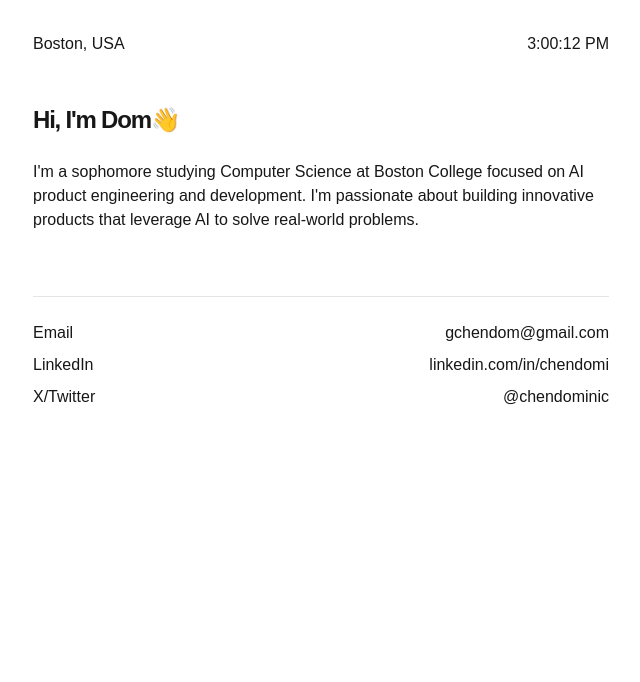
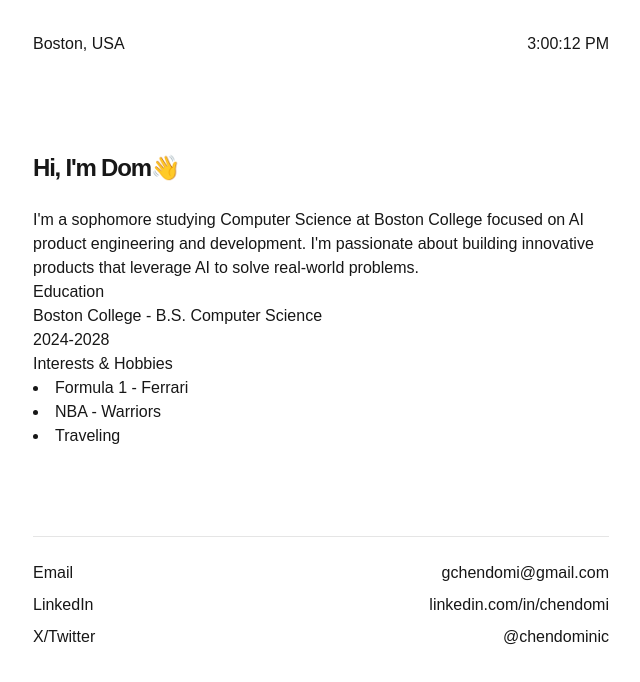
Before and after one commit to chen-domi/portfolio-website, a Next.js app: page / in a window 1280 px wide. Shown: the top 682 px of the page, without its empty margins (319-959 px from the left). Built offline with nearby package versions, Linux system fonts and the light colour scheme.

Commit message:
Expand about section

```diff
--- a/app/components/About.tsx
+++ b/app/components/About.tsx
@@ -1,8 +1,26 @@
 export const About = () => {
     return (
-        <div>
-            <h1 className="mt-12 mb-6 text-2xl font-semibold tracking-tighter">Hi, I'm Dom👋</h1>
-            <p>I'm a sophomore studying Computer Science at Boston College focused on AI product engineering and development. I'm passionate about building innovative products that leverage AI to solve real-world problems.</p>
+        <div className="mt-12 mb-6">
+            <section id="about">
+                <div>
+                    <h1 className="mt-12 mb-6 text-2xl font-semibold tracking-tighter">Hi, I'm Dom👋</h1>
+                    <p>I'm a sophomore studying Computer Science at Boston College focused on AI product engineering and development. I'm passionate about building innovative products that leverage AI to solve real-world problems.</p>
+                </div>
+                <div>
+                    <h2>Education</h2>
+                    <p>Boston College - B.S. Computer Science</p>
+                    <p>2024-2028</p>
+                </div>
+
+                <div>
+                    <h2>Interests & Hobbies</h2>
+                    <ul className="list-disc list-inside">
+                        <li>Formula 1 - Ferrari</li>
+                        <li>NBA - Warriors</li>
+                        <li>Traveling</li>
+                    </ul>
+                </div>
+            </section>
         </div>
     )
 }
--- a/app/components/Footer.tsx
+++ b/app/components/Footer.tsx
@@ -4,7 +4,7 @@ export const Footer = () => {
             <div className="space-y-2">
                 <div className="flex justify-between items-center">
                     <span>Email</span>
-                    <a href="mailto:gchendom@gmail.com">gchendom@gmail.com</a>
+                    <a href="mailto:gchendom@gmail.com">gchendomi@gmail.com</a>
                 </div>
                 <div className="flex justify-between items-center">
                     <span>LinkedIn</span>
```
